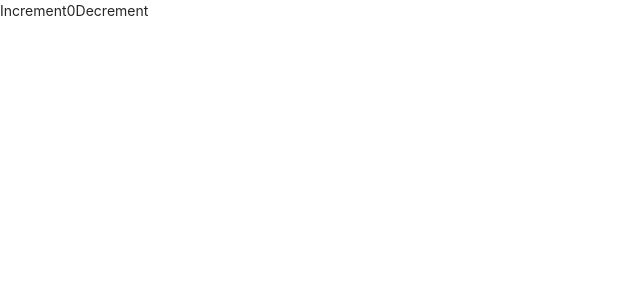
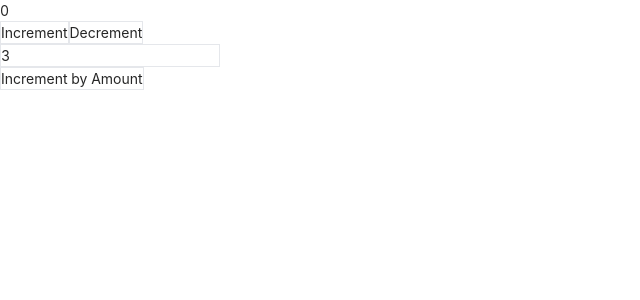
Before and after one commit to ROMEngineering/DevJobs, a Next.js app in the folder devjobs/: page /counter in a window 1280 px wide. Shown: the top 300 px of the page, without its empty margins (0-640 px from the left). Built offline with nearby package versions, Linux system fonts and the light colour scheme.

Commit message:
redux configs have added

```diff
--- a/devjobs/pages/counter/index.js
+++ b/devjobs/pages/counter/index.js
@@ -1,27 +1,51 @@
-import React from "react";
+import React, { useState } from "react";
 import { useSelector, useDispatch } from "react-redux";
-import { decrement, increment } from "../../redux/counter/counterSlice";
+import {
+    decrement,
+    increment,
+    incrementByAmount,
+    selectCounter,
+} from "../../redux/counter/counterSlice";
 
 export default function Counter() {
-    const count = useSelector((state) => state.counter.value);
+    const count = useSelector(selectCounter);
     const dispatch = useDispatch();
+    const [amount, setAmount] = useState(3);
 
     return (
         <div>
             <div>
+                <h1>{count}</h1>
+
                 <button
+                    className="border"
                     aria-label="Increment value"
                     onClick={() => dispatch(increment())}
                 >
                     Increment
                 </button>
-                <span>{count}</span>
+
                 <button
+                    className="border"
                     aria-label="Decrement value"
                     onClick={() => dispatch(decrement())}
                 >
                     Decrement
                 </button>
+                <br />
+                <input
+                    className="border"
+                    type="number"
+                    value={amount}
+                    onChange={(e) => setAmount(e.target.value)}
+                />
+                <br />
+                <button
+                    className="border"
+                    onClick={() => dispatch(incrementByAmount(amount))}
+                >
+                    Increment by Amount
+                </button>
             </div>
         </div>
     );
--- a/devjobs/redux/counter/counterSlice.js
+++ b/devjobs/redux/counter/counterSlice.js
@@ -14,12 +14,12 @@ export const counterSlice = createSlice({
         decrement: (state) => {
             state.value -= 1;
         },
-        incrementByAmount: (state, action) => {
-            state.value += action.payload;
+        incrementByAmount: (state, { payload }) => {
+            state.value += payload;
         },
     },
 });
 
+export const selectCounter = (state) => state.counter.value;
 export const { increment, decrement, incrementByAmount } = counterSlice.actions;
-
 export default counterSlice.reducer;
```
